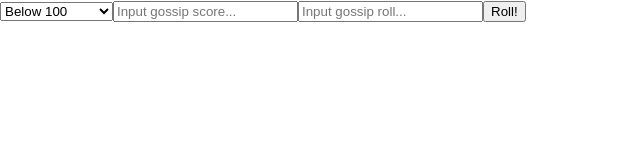
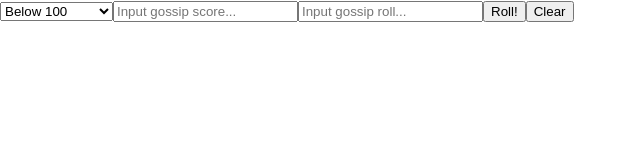
Before and after one commit to justricky21/wfrp-shoppe-generator, a React (Create React App) app: page / in a window 1280 px wide. Shown: the top 160 px of the page, without its empty margins (0-640 px from the left). Built offline with nearby package versions, Linux system fonts and the light colour scheme.

Commit message:
added clear button

```diff
--- a/src/components/MainForm.js
+++ b/src/components/MainForm.js
@@ -21,6 +21,10 @@ class MainForm extends Component {
         this.setState({availableItems});
     }
 
+    onClearPress = () => {
+        this.setState({ availableItems: [] });
+    }
+
     onChange(newValue, stateKey) {
         this.setState({[stateKey]: newValue})
     }
@@ -39,6 +43,7 @@ class MainForm extends Component {
                     onChange={e => this.onChange(e.target.value, 'gossipRoll')}
                 />
                 <button onClick={this.onRollPress}>Roll!</button>
+                <button onClick={this.onClearPress}>Clear</button>
                 <ResultsForm availableItems={availableItems} />
             </div>
         )
```
